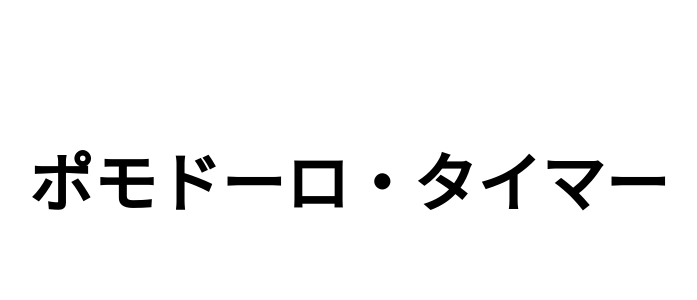
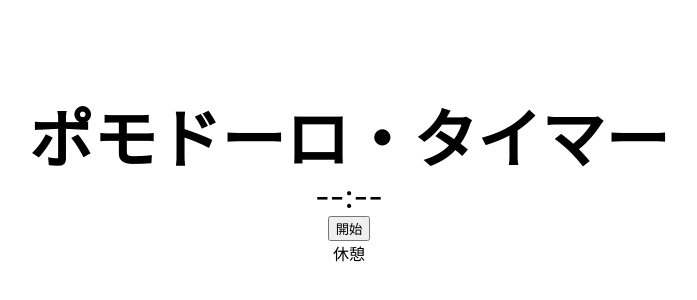
Before and after one commit to kubotama/pomodoro, a Next.js app: page / in a window 1280 px wide. Shown: the part 216-516 px from the top of the page, without its empty margins (291-988 px from the left). Built offline with nearby package versions, Linux system fonts and the light colour scheme.

Commit message:
初期表示を作成する (#8)

```diff
--- a/pages/index.tsx
+++ b/pages/index.tsx
@@ -1,6 +1,16 @@
+import { useState } from 'react'
+
 import Head from 'next/head'
 
-export const Home = (): JSX.Element => (
+interface TimerState {
+  isTimerOn: boolean
+}
+
+export const Home = (): JSX.Element => {
+  const [state] = useState<TimerState>({
+    isTimerOn: false,
+  })
+  return (
     <div className="container">
       <Head>
         <title>Pomodoro Timer</title>
@@ -8,9 +18,14 @@ export const Home = (): JSX.Element => (
       </Head>
 
       <main>
-      <h1 className="title">
-        ポモドーロ・タイマー
-      </h1>
+        <h1 className="title">ポモドーロ・タイマー</h1>
+        <div className="time" data-testid="timeLeft">
+          --:--
+        </div>
+        <button data-testid="timerButton">
+          {state.isTimerOn ? '停止' : '開始'}
+        </button>
+        <div data-testid="timerMode">{state.isTimerOn ? '作業' : '休憩'}</div>
       </main>
 
       <style jsx>{`
@@ -37,6 +52,10 @@ export const Home = (): JSX.Element => (
           line-height: 1.15;
           font-size: 4rem;
         }
+
+        .time {
+          font-size: 2rem;
+        }
       `}</style>
 
       <style jsx global>{`
@@ -44,8 +63,9 @@ export const Home = (): JSX.Element => (
         body {
           padding: 0;
           margin: 0;
-        font-family: -apple-system, BlinkMacSystemFont, Segoe UI, Roboto, Oxygen,
-          Ubuntu, Cantarell, Fira Sans, Droid Sans, Helvetica Neue, sans-serif;
+          font-family: -apple-system, BlinkMacSystemFont, Segoe UI, Roboto,
+            Oxygen, Ubuntu, Cantarell, Fira Sans, Droid Sans, Helvetica Neue,
+            sans-serif;
         }
 
         * {
@@ -54,5 +74,6 @@ export const Home = (): JSX.Element => (
       `}</style>
     </div>
   )
+}
 
 export default Home
```
Also changed, not shown: 2 other files (tests, documents, lock files or other folders). Lines whose indentation alone changed are shown as unchanged.
